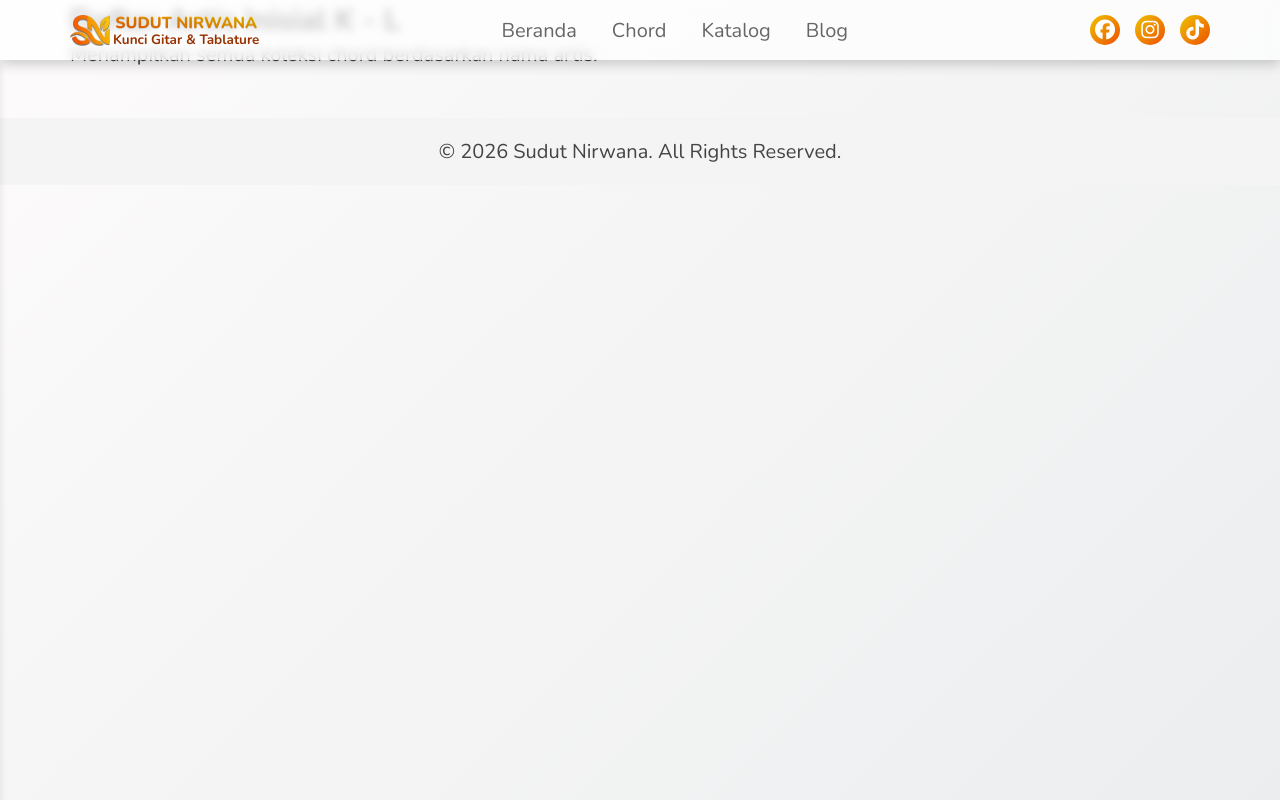
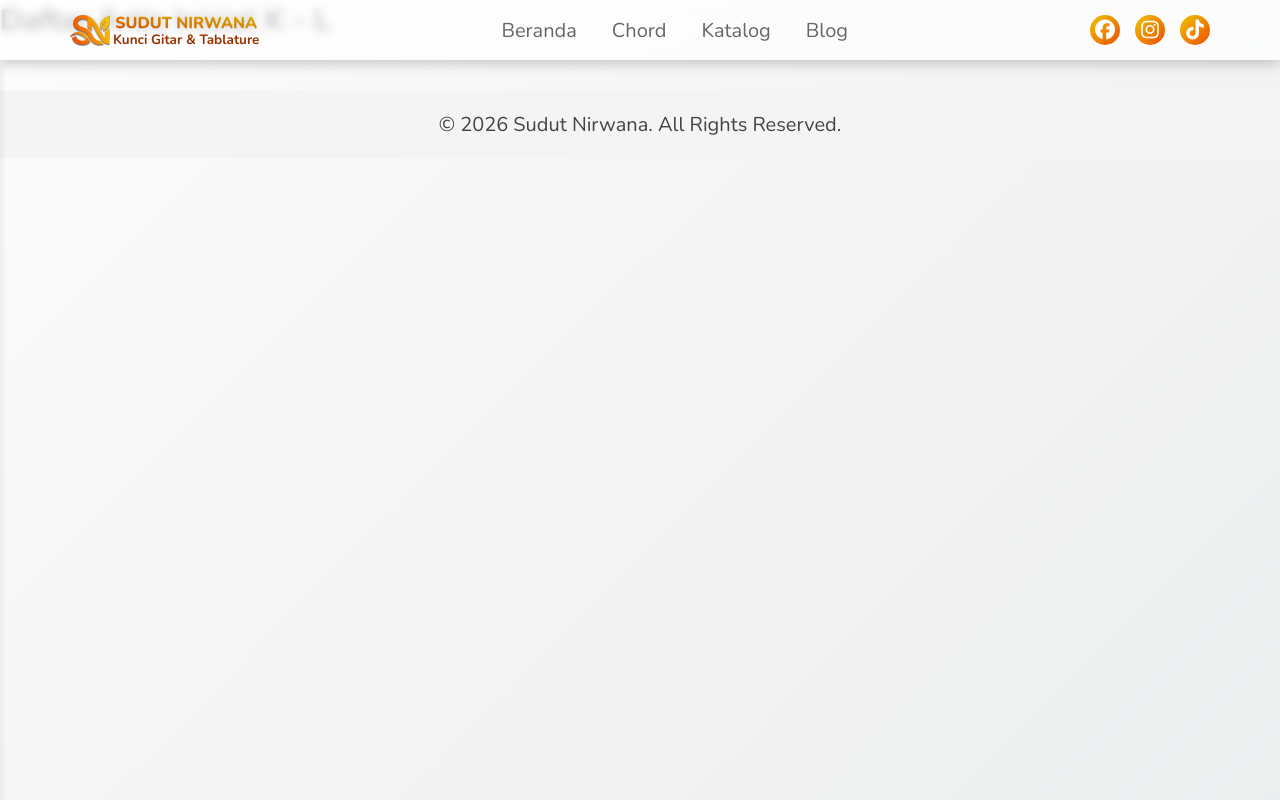
Before and after one commit to sudut-nirwana/sudut-nirwana-main, a Jekyll site: the page built from artis/k-l.md, in a window 1280 px wide. Shown: the top 800 px of the page. Built offline with Jekyll 4.4.1, drawn with Linux system fonts in a browser that asks for light colours.

Commit message:
Update k-l.md

```diff
--- a/artis/k-l.md
+++ b/artis/k-l.md
@@ -1,28 +1,5 @@
 ---
-layout: default
-title: "Chord Gitar Artis K - L"
+layout: daftar-artis
+title: "K - L"
 permalink: /artis/k-l/
 ---
-<link rel="stylesheet" href="{{ '/assets/css/chord-style.css' | relative_url }}">
-<div class="container alphabet-page">
-  <div class="section-header">
-    <h2 class="reveal up">Daftar Artis <strong>Inisial K - L</strong></h2>
-    <p class="reveal up">Menampilkan semua koleksi chord berdasarkan nama artis.</p>
-  </div>
-
-  <div class="chord-grid-container reveal up">
-    {% assign sorted_chords = site.chord | sort: "artist" %}
-    {% for item in sorted_chords %}
-      {% assign initial = item.artist | slice: 0 | upcase %}
-      {% if initial == "K" or initial == "L" %}
-        <div class="chord-item-card">
-          <a href="{{ item.url | relative_url }}">
-            <span class="artist-name">{{ item.artist }}</span>
-            <span class="song-title">{{ item.title }}</span>
-            <span class="view-chord">Lihat Chord →</span>
-          </a>
-        </div>
-      {% endif %}
-    {% endfor %}
-  </div>
-</div>
```
